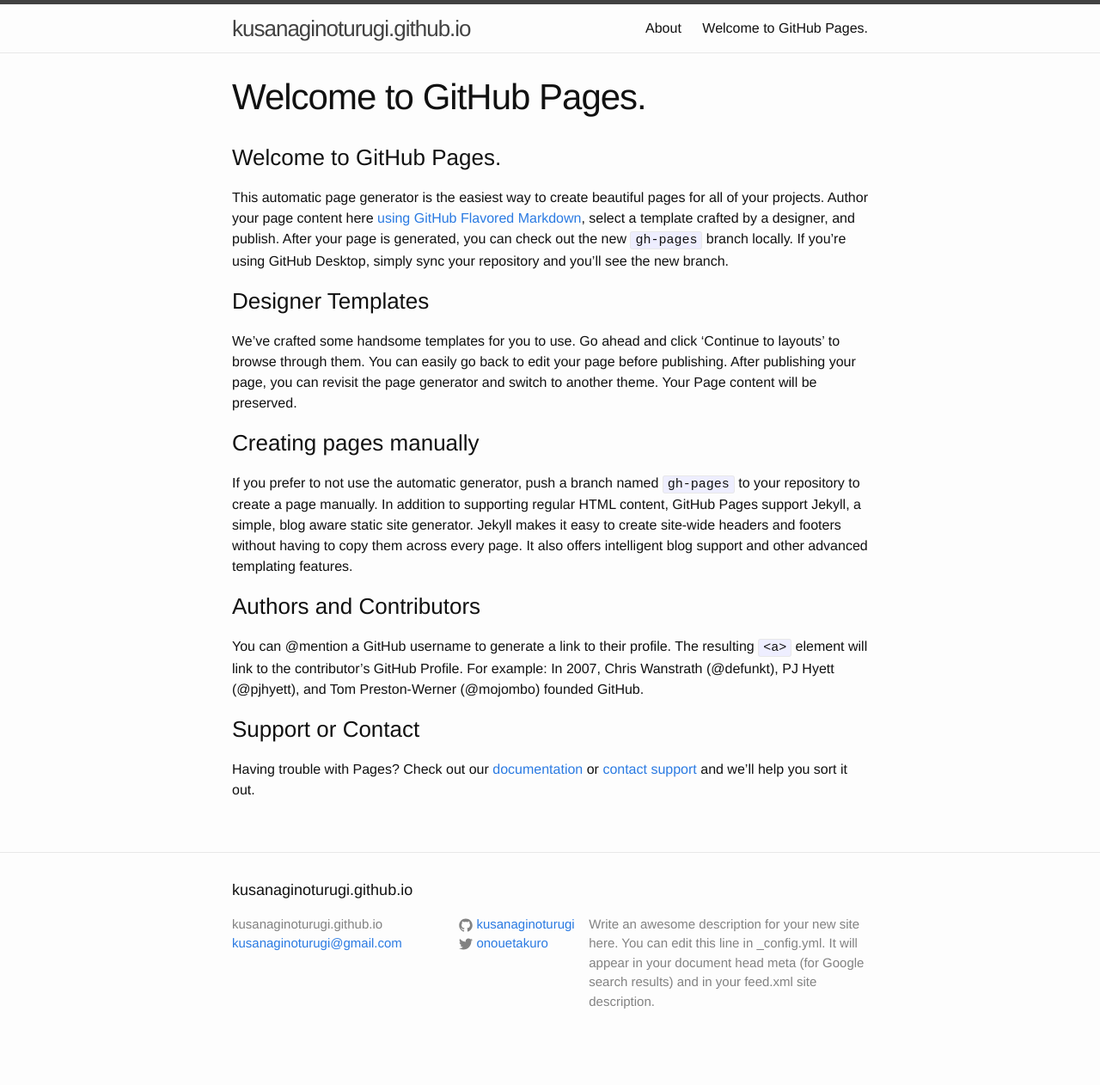
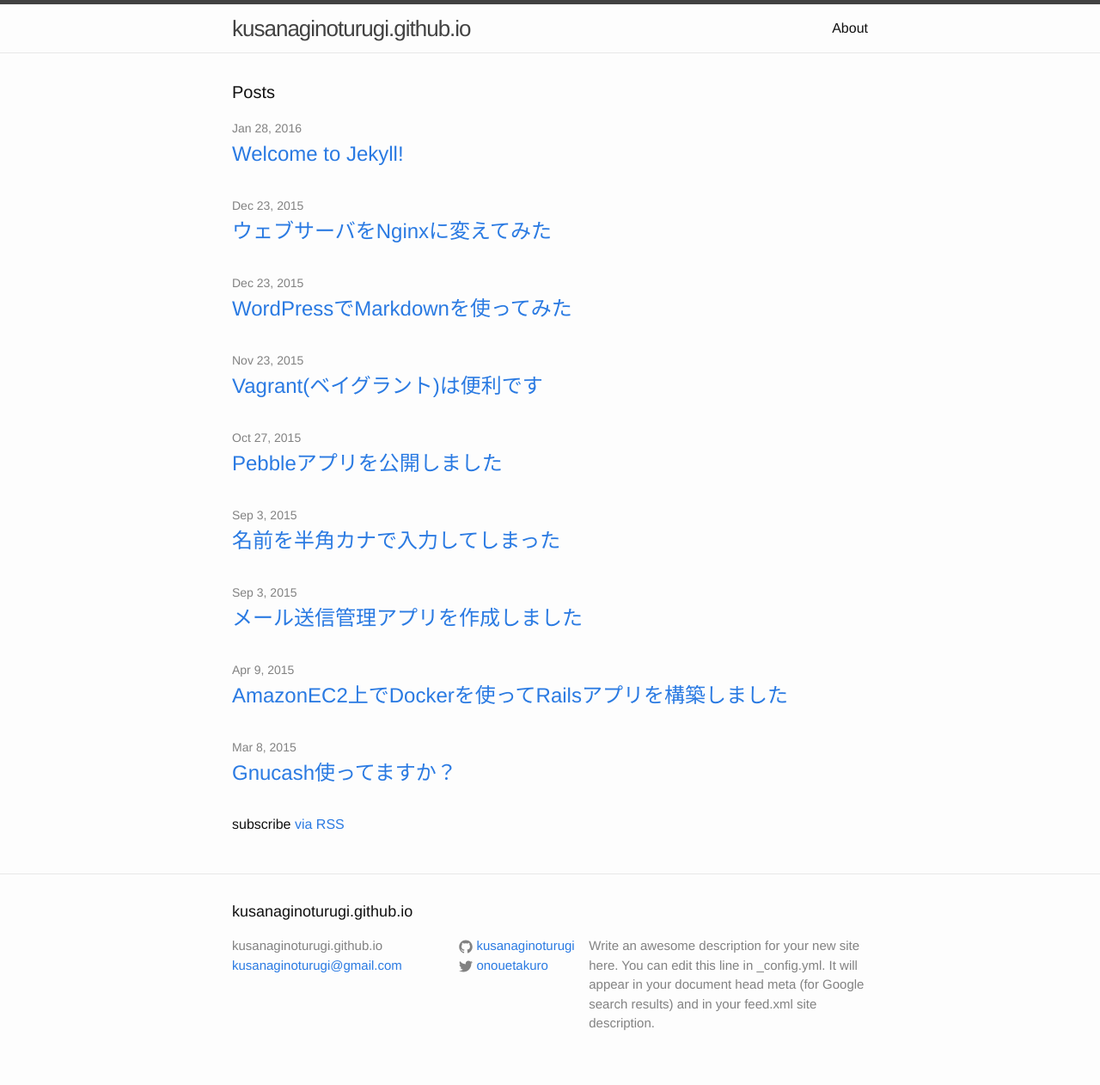
Before and after one commit to kusanaginoturugi/kusanaginoturugi.github.io, a Jekyll site: the page built from index.md, in a window 1280 px wide. Shown: the whole page at 86% size. Built offline with Jekyll 4.4.1, drawn with Linux system fonts in a browser that asks for light colours; our own code applies the rules of GitHub Pages for plain Markdown files; before the commit the page ends 1236 px from its top, so only the background shows below that.

Commit message:
Update index.md
元に戻した

```diff
--- a/index.md
+++ b/index.md
@@ -1,14 +1,23 @@
-### Welcome to GitHub Pages.
-This automatic page generator is the easiest way to create beautiful pages for all of your projects. Author your page content here [using GitHub Flavored Markdown](https://guides.github.com/features/mastering-markdown/), select a template crafted by a designer, and publish. After your page is generated, you can check out the new `gh-pages` branch locally. If you’re using GitHub Desktop, simply sync your repository and you’ll see the new branch.
+---
+layout: default
+---
 
-### Designer Templates
-We’ve crafted some handsome templates for you to use. Go ahead and click 'Continue to layouts' to browse through them. You can easily go back to edit your page before publishing. After publishing your page, you can revisit the page generator and switch to another theme. Your Page content will be preserved.
+<div class="home">
 
-### Creating pages manually
-If you prefer to not use the automatic generator, push a branch named `gh-pages` to your repository to create a page manually. In addition to supporting regular HTML content, GitHub Pages support Jekyll, a simple, blog aware static site generator. Jekyll makes it easy to create site-wide headers and footers without having to copy them across every page. It also offers intelligent blog support and other advanced templating features.
+  <h1 class="page-heading">Posts</h1>
 
-### Authors and Contributors
-You can @mention a GitHub username to generate a link to their profile. The resulting `<a>` element will link to the contributor’s GitHub Profile. For example: In 2007, Chris Wanstrath (@defunkt), PJ Hyett (@pjhyett), and Tom Preston-Werner (@mojombo) founded GitHub.
+  <ul class="post-list">
+    {% for post in site.posts %}
+      <li>
+        <span class="post-meta">{{ post.date | date: "%b %-d, %Y" }}</span>
 
-### Support or Contact
-Having trouble with Pages? Check out our [documentation](https://help.github.com/pages) or [contact support](https://github.com/contact) and we’ll help you sort it out.
+        <h2>
+          <a class="post-link" href="{{ post.url | prepend: site.baseurl }}">{{ post.title }}</a>
+        </h2>
+      </li>
+    {% endfor %}
+  </ul>
+
+  <p class="rss-subscribe">subscribe <a href="{{ "/feed.xml" | prepend: site.baseurl }}">via RSS</a></p>
+
+</div>
```
